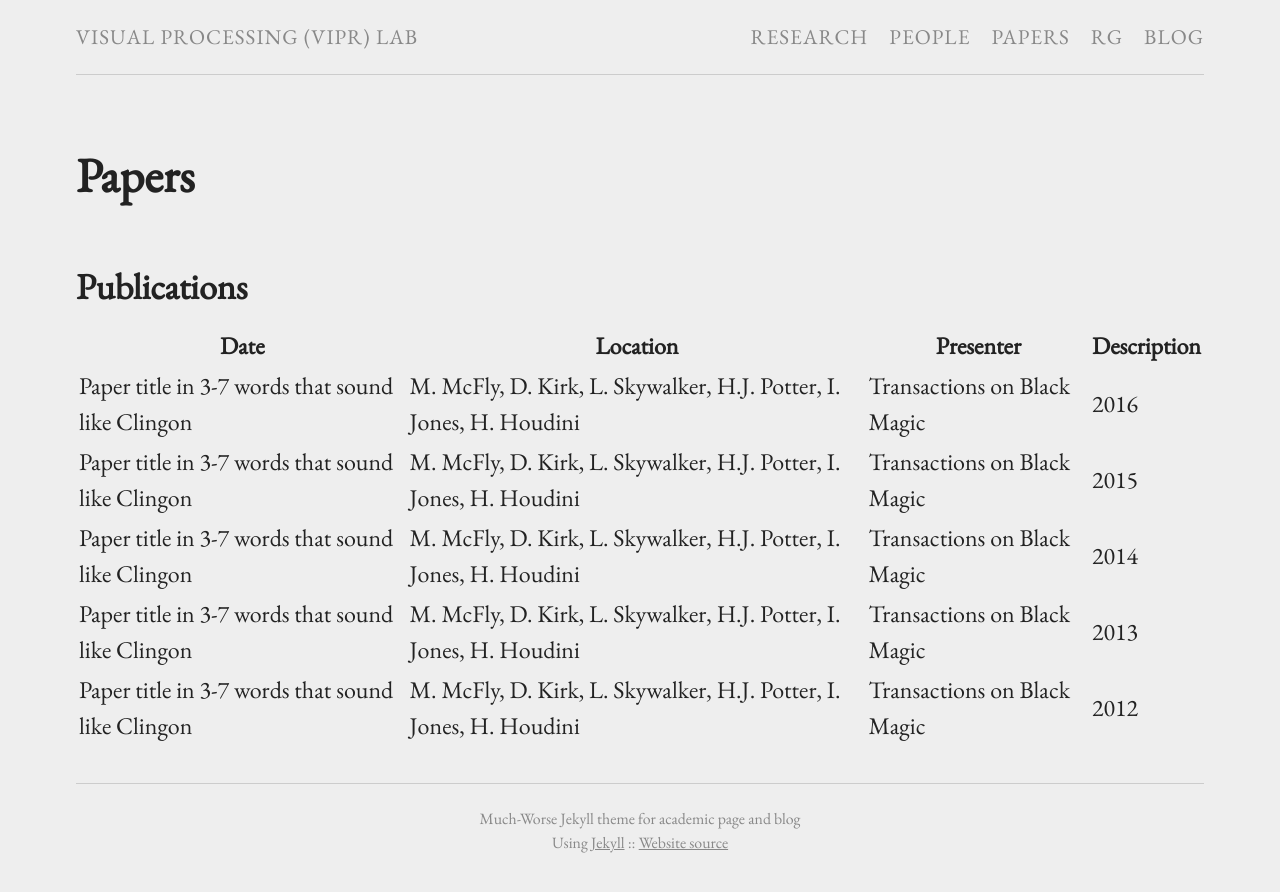
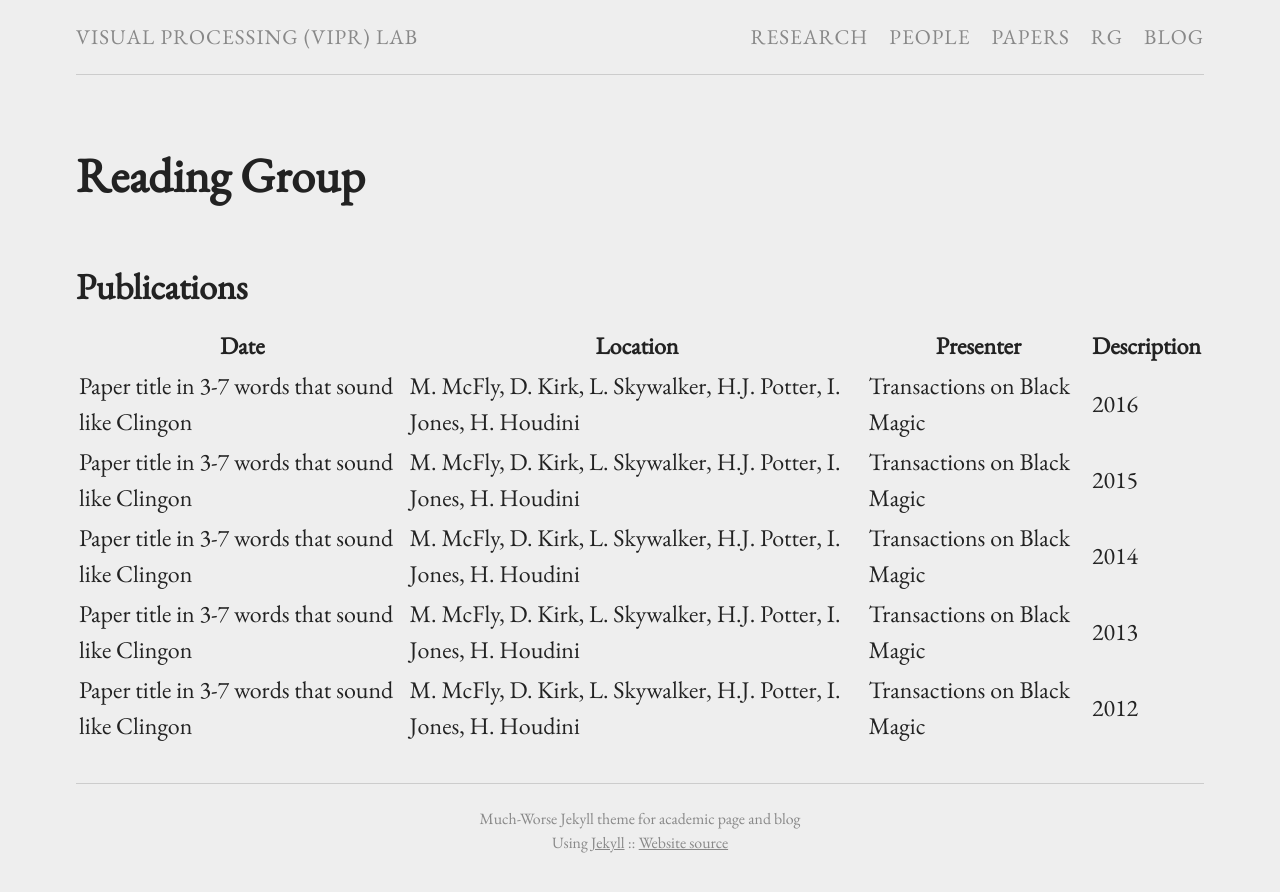
Before and after one commit to viprlab/viprlab.github.io, a Jekyll site: the page built from readinggroup.md, in a window 1280 px wide. Shown: the top 892 px of the page. Built offline with Jekyll 4.4.1, drawn with Linux system fonts in a browser that asks for light colours.

Commit message:
title change

```diff
--- a/readinggroup.md
+++ b/readinggroup.md
@@ -1,7 +1,7 @@
 ---
 layout: page
 permalink: /readinggroup/
-title: Papers
+title: Reading Group
 pubs:
 
     - title:   "Paper title in 3-7 words that sound like Clingon"
```
